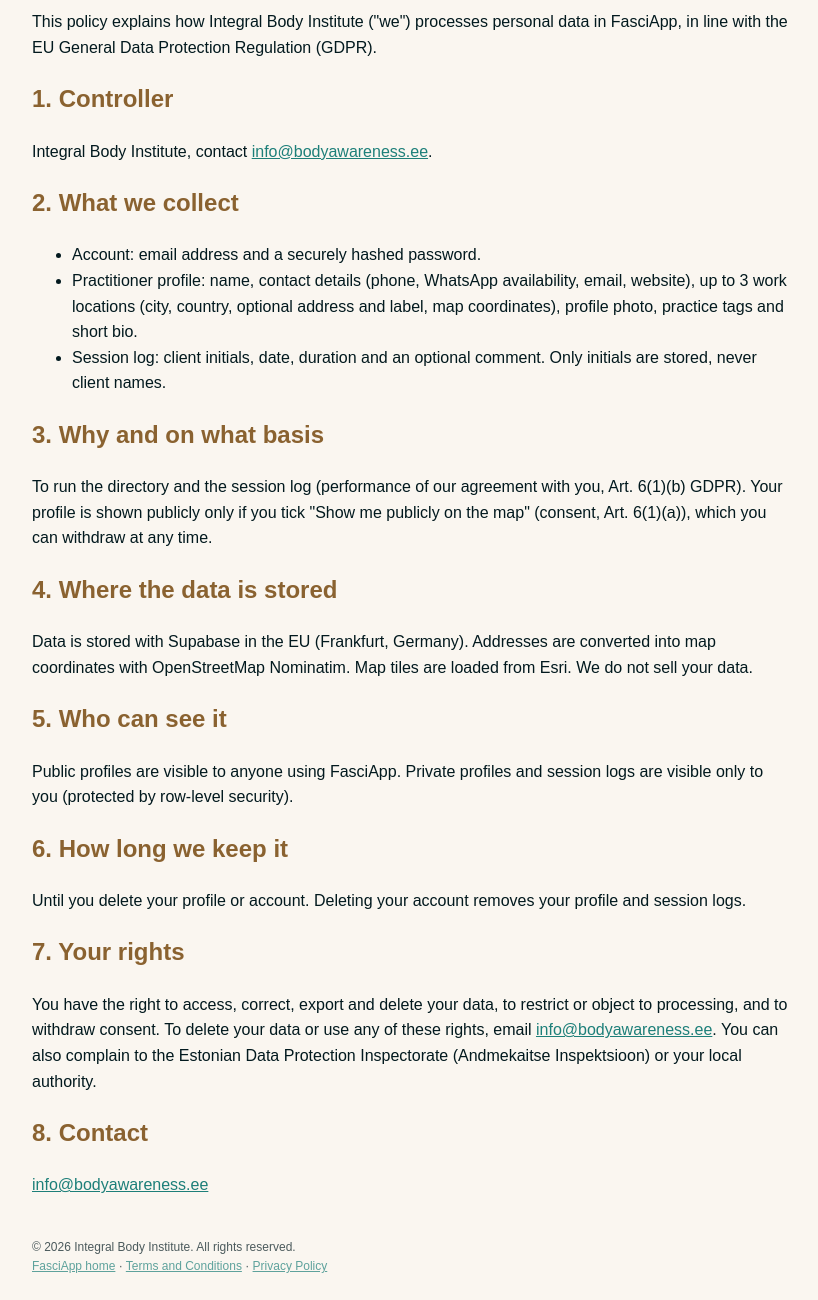
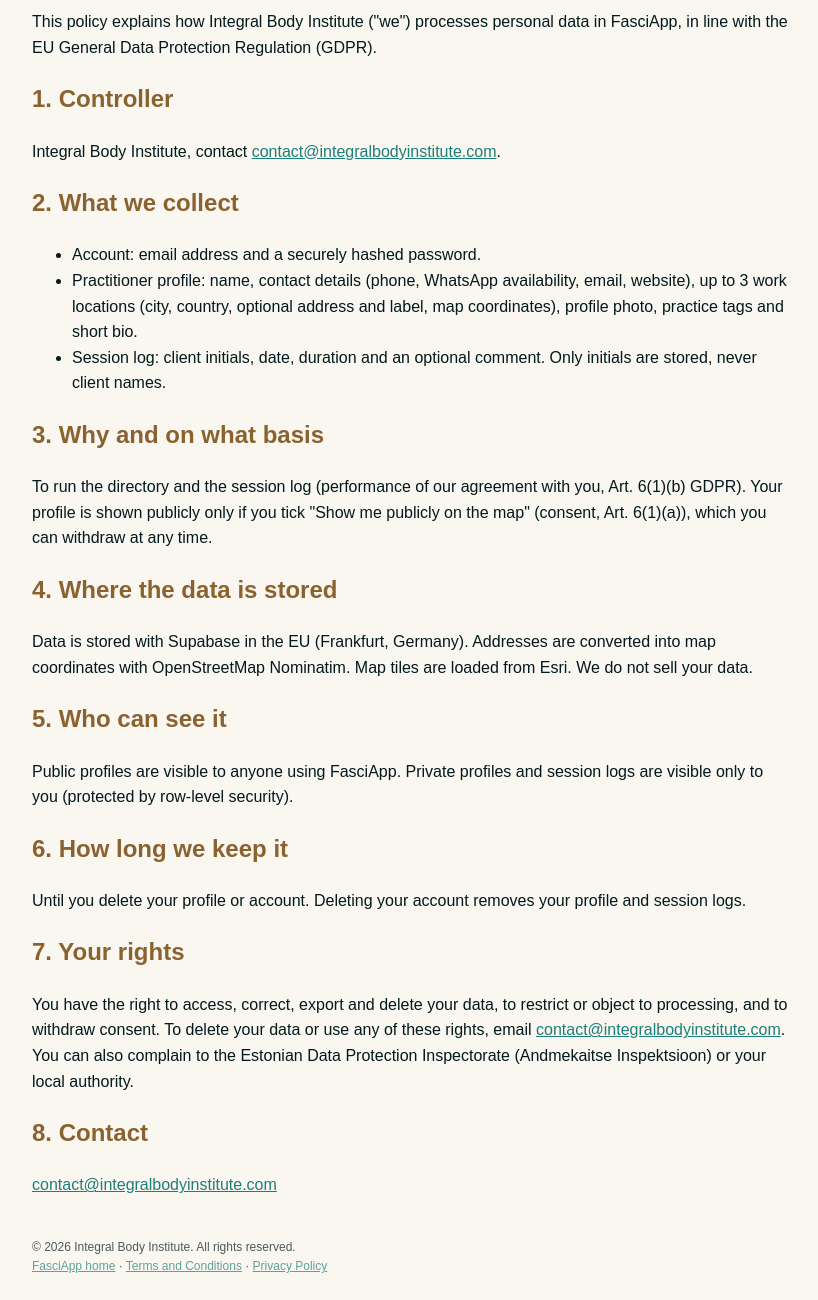
Before and after one commit to nisarga888/fasciapp, a website: page privacy.html in a window 1280 px wide. Shown: the part 210-1510 px from the top of the page, without its empty margins (228-1046 px from the left). Drawn offline with Linux system fonts and the light colour scheme.

Commit message:
Contact email: contact@integralbodyinstitute.com

```diff
--- a/app/sw.js
+++ b/app/sw.js
@@ -1,5 +1,5 @@
 // FasciApp service worker: cache-first app shell. Bump VERSION on every release.
-const VERSION="fasciapp-v0.9.0";
+const VERSION="fasciapp-v0.9.0a";
 const SHELL=["./","index.html","styles.css","app.js","data.js","config.js","logo.svg","manifest.json","icon-192-v3.png","icon-512-v3.png","apple-touch-icon-v3.png",
  "https://unpkg.com/leaflet@1.9.4/dist/leaflet.css","https://unpkg.com/leaflet@1.9.4/dist/leaflet.js",
  "https://cdnjs.cloudflare.com/ajax/libs/jspdf/2.5.1/jspdf.umd.min.js","https://cdnjs.cloudflare.com/ajax/libs/jspdf-autotable/3.8.2/jspdf.plugin.autotable.min.js"];
--- a/privacy.html
+++ b/privacy.html
@@ -1,10 +1,10 @@
 <!doctype html><html lang="en"><head><meta charset="utf-8"><meta name="viewport" content="width=device-width,initial-scale=1"><title>Privacy Policy – FasciApp</title><style>body{font-family:Montserrat,Arial,sans-serif;max-width:760px;margin:0 auto;padding:24px;line-height:1.6;color:#02191e;background:#faf6f0}h1,h2{color:#8a6230}.draft{background:#fff3cd;border:1px solid #e0b84f;padding:8px 12px;border-radius:8px;font-weight:600}a{color:#1d7f79}footer{margin-top:40px;font-size:12px;opacity:.7}</style></head><body><p class="draft">Draft – pending legal review</p><h1>Privacy Policy</h1><p><small>Last updated: 11 October 2026</small></p>
 <p>This policy explains how Integral Body Institute ("we") processes personal data in FasciApp, in line with the EU General Data Protection Regulation (GDPR).</p>
-<h2>1. Controller</h2><p>Integral Body Institute, contact <a href="mailto:info@bodyawareness.ee">info@bodyawareness.ee</a>.</p>
+<h2>1. Controller</h2><p>Integral Body Institute, contact <a href="mailto:contact@integralbodyinstitute.com">contact@integralbodyinstitute.com</a>.</p>
 <h2>2. What we collect</h2><ul><li>Account: email address and a securely hashed password.</li><li>Practitioner profile: name, contact details (phone, WhatsApp availability, email, website), up to 3 work locations (city, country, optional address and label, map coordinates), profile photo, practice tags and short bio.</li><li>Session log: client initials, date, duration and an optional comment. Only initials are stored, never client names.</li></ul>
 <h2>3. Why and on what basis</h2><p>To run the directory and the session log (performance of our agreement with you, Art. 6(1)(b) GDPR). Your profile is shown publicly only if you tick "Show me publicly on the map" (consent, Art. 6(1)(a)), which you can withdraw at any time.</p>
 <h2>4. Where the data is stored</h2><p>Data is stored with Supabase in the EU (Frankfurt, Germany). Addresses are converted into map coordinates with OpenStreetMap Nominatim. Map tiles are loaded from Esri. We do not sell your data.</p>
 <h2>5. Who can see it</h2><p>Public profiles are visible to anyone using FasciApp. Private profiles and session logs are visible only to you (protected by row-level security).</p>
 <h2>6. How long we keep it</h2><p>Until you delete your profile or account. Deleting your account removes your profile and session logs.</p>
-<h2>7. Your rights</h2><p>You have the right to access, correct, export and delete your data, to restrict or object to processing, and to withdraw consent. To delete your data or use any of these rights, email <a href="mailto:info@bodyawareness.ee">info@bodyawareness.ee</a>. You can also complain to the Estonian Data Protection Inspectorate (Andmekaitse Inspektsioon) or your local authority.</p>
-<h2>8. Contact</h2><p><a href="mailto:info@bodyawareness.ee">info@bodyawareness.ee</a></p><footer>© 2026 Integral Body Institute. All rights reserved.<br><a href="index.html">FasciApp home</a> · <a href="terms.html">Terms and Conditions</a> · <a href="privacy.html">Privacy Policy</a></footer></body></html>
+<h2>7. Your rights</h2><p>You have the right to access, correct, export and delete your data, to restrict or object to processing, and to withdraw consent. To delete your data or use any of these rights, email <a href="mailto:contact@integralbodyinstitute.com">contact@integralbodyinstitute.com</a>. You can also complain to the Estonian Data Protection Inspectorate (Andmekaitse Inspektsioon) or your local authority.</p>
+<h2>8. Contact</h2><p><a href="mailto:contact@integralbodyinstitute.com">contact@integralbodyinstitute.com</a></p><footer>© 2026 Integral Body Institute. All rights reserved.<br><a href="index.html">FasciApp home</a> · <a href="terms.html">Terms and Conditions</a> · <a href="privacy.html">Privacy Policy</a></footer></body></html>
```
Also changed, not shown: terms.html (+2 -2 lines).
